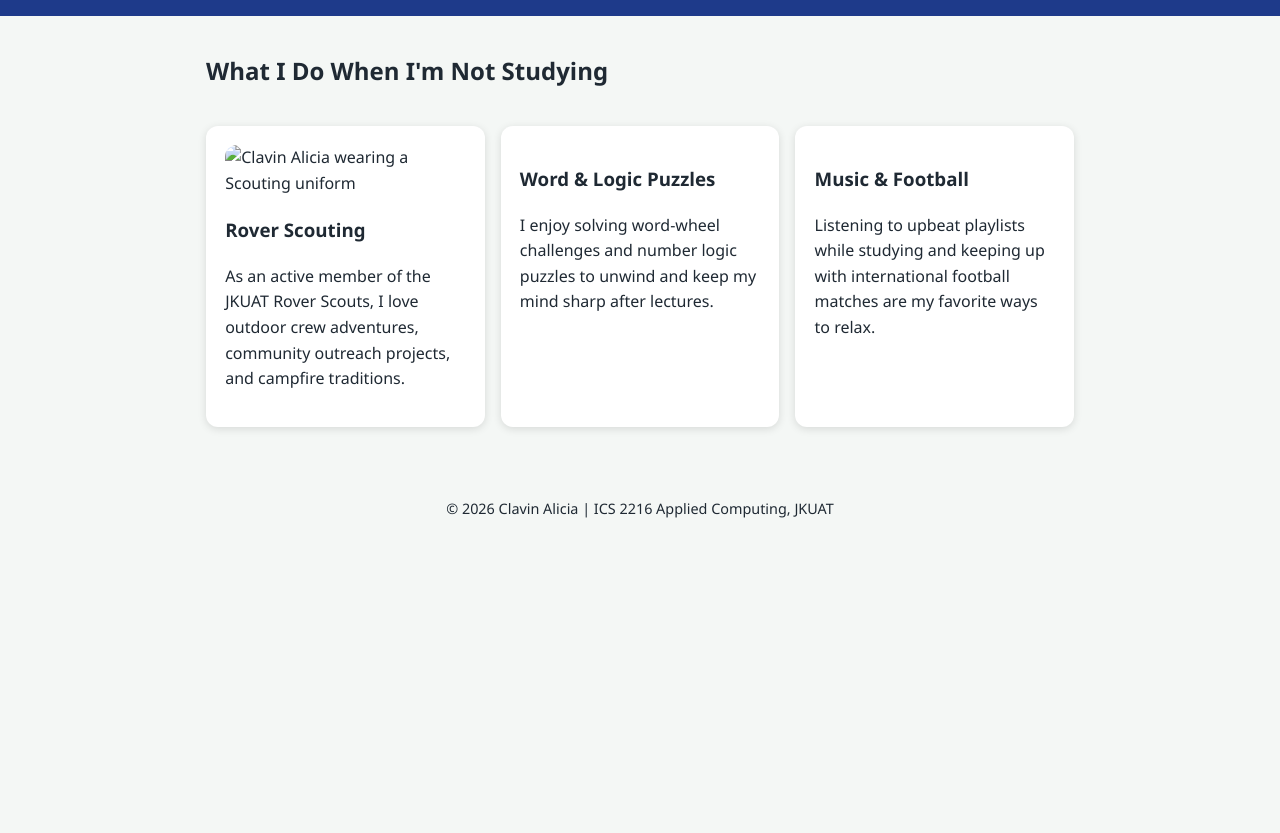
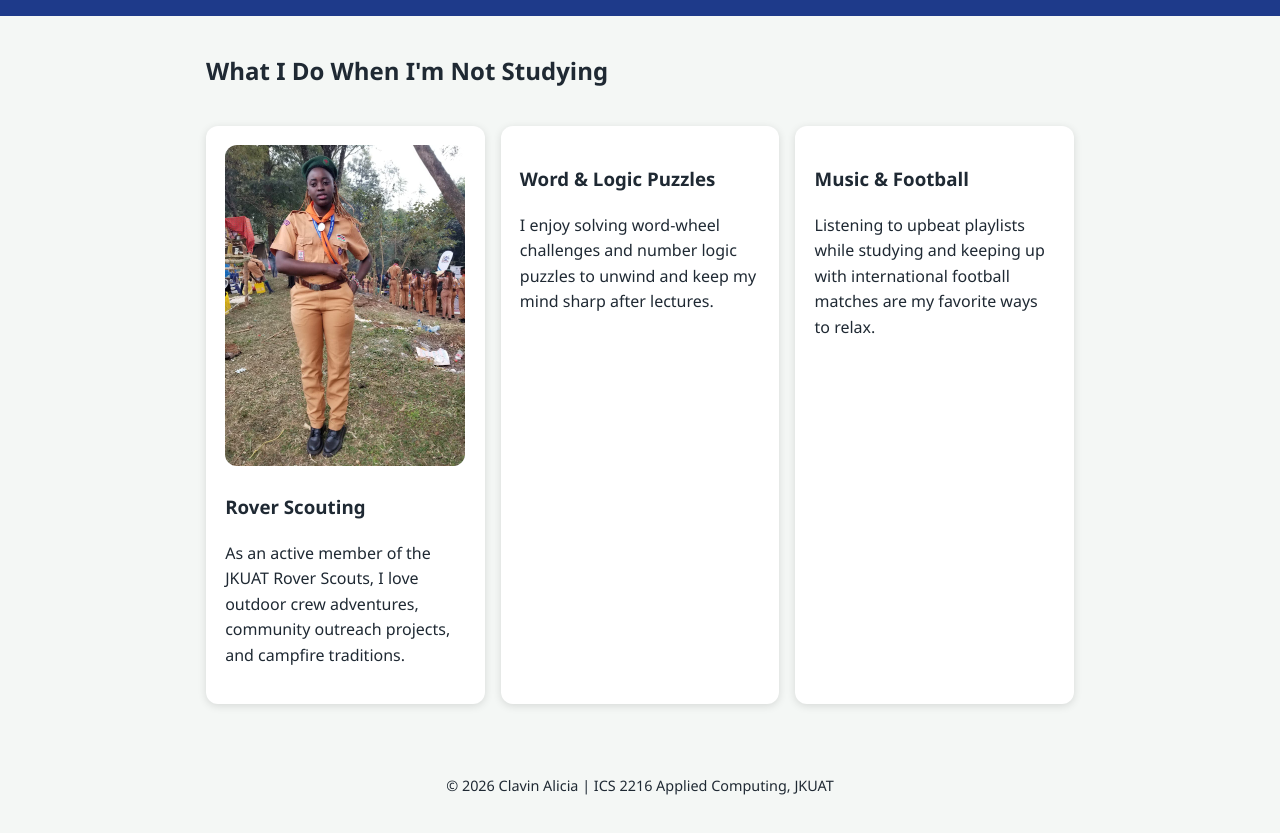
Before and after one commit to clavinalicia-code/clavinalicia-code.github.io, a plain HTML site: page hobbies.html in a window 1280 px wide. Shown: the part 101-934 px from the top of the page. Before the commit the page ends 800 px from the top, so only its background shows below. Drawn offline with Linux system fonts and the light colour scheme.

Commit message:
Update hobbies.html

```diff
--- a/hobbies.html
+++ b/hobbies.html
@@ -22,7 +22,7 @@
     <h2>What I Do When I'm Not Studying</h2>
     <div class="grid">
       <article class="card">
-        <img src="images/hobby.jpg" alt="Clavin Alicia wearing a Scouting uniform">
+        <img src="hobby.jpg" alt="Clavin Alicia wearing a Scouting uniform">
         <h3>Rover Scouting</h3>
         <p>
           As an active member of the JKUAT Rover Scouts, I love outdoor crew adventures,
```
